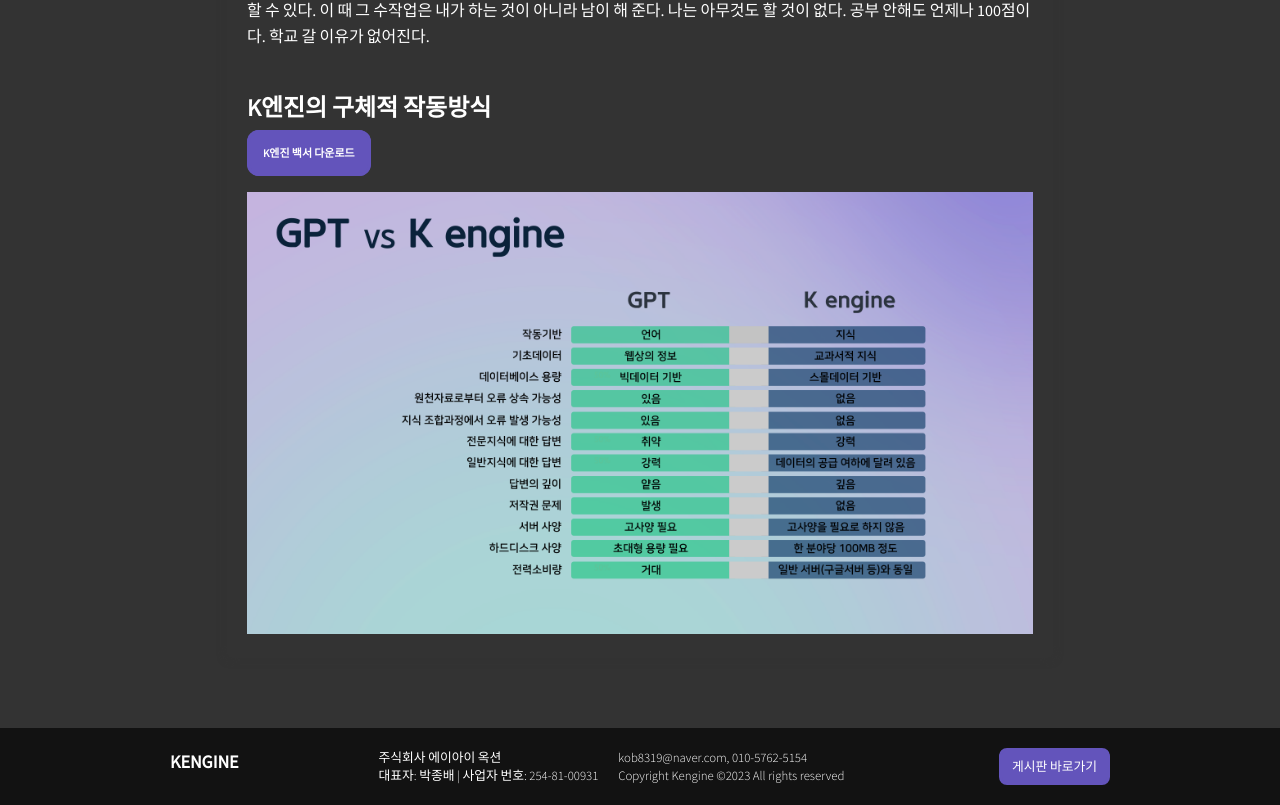
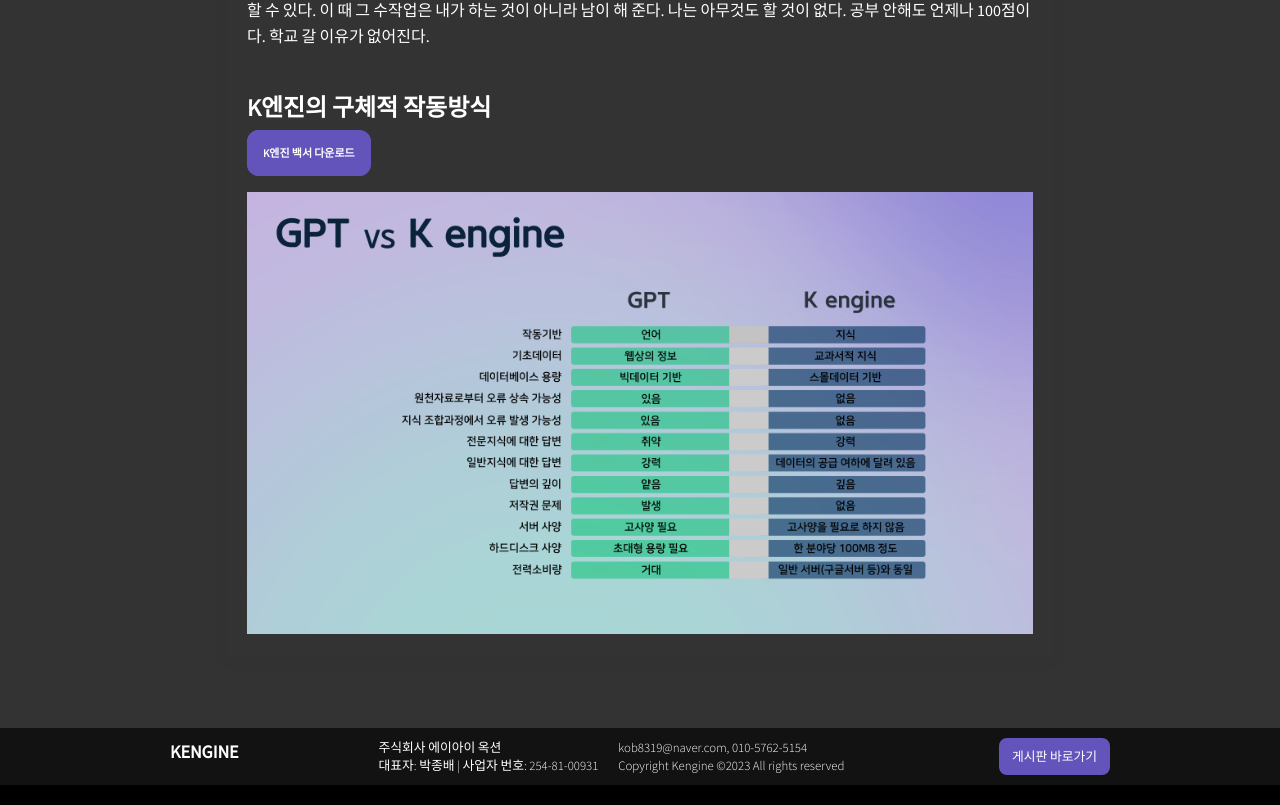
Before and after one commit to KKKHun2/kengine, a React (Create React App) app: page /Side1 in a window 1280 px wide. Shown: the part 771-1576 px from the top of the page. Built offline with nearby package versions, Linux system fonts and the light colour scheme.

Commit message:
10.08 commit

```diff
--- a/src/components/Footer.tsx
+++ b/src/components/Footer.tsx
@@ -4,7 +4,7 @@
 const FooterWrapper = styled.div`
   background-color: ${props => props.theme.color.header};
   color: ${(props) => props.theme.color.text};
-  padding: 20px 0;
+  padding: 10px 0;
   text-align: center;
   width: 100%;
 `;
@@ -34,7 +34,7 @@
   @media (max-width: 900px) {
     text-align: center;
     font-size: 0.2rem;
-    margin-left:10px;
+    margin-left:0px;
   }
 `;
 
--- a/src/components/Header.tsx
+++ b/src/components/Header.tsx
@@ -40,7 +40,7 @@
     margin: 0 auto;
     display: block;
     font-size:30px;
-    padding-left: 85px;
+    margin-left: 85px;
     margin-bottom: 5px;
     &:hover {
       color: ${props => props.theme.color.text};
--- a/src/components/MobileMenu.tsx
+++ b/src/components/MobileMenu.tsx
@@ -16,6 +16,7 @@
   @media (max-width: 900px) {
     display: block;
     margin-left: -30px;
+    margin-right: 5px;
   }
 `;
 
```
